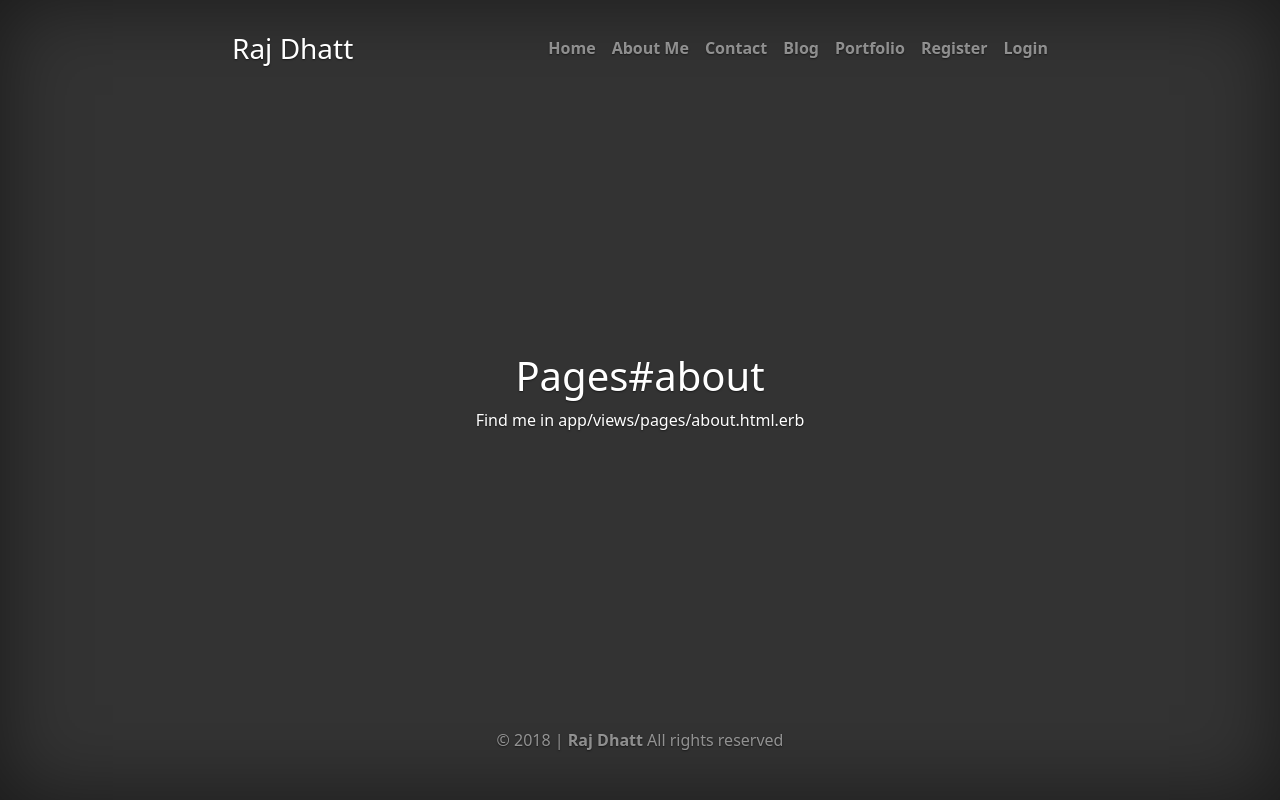
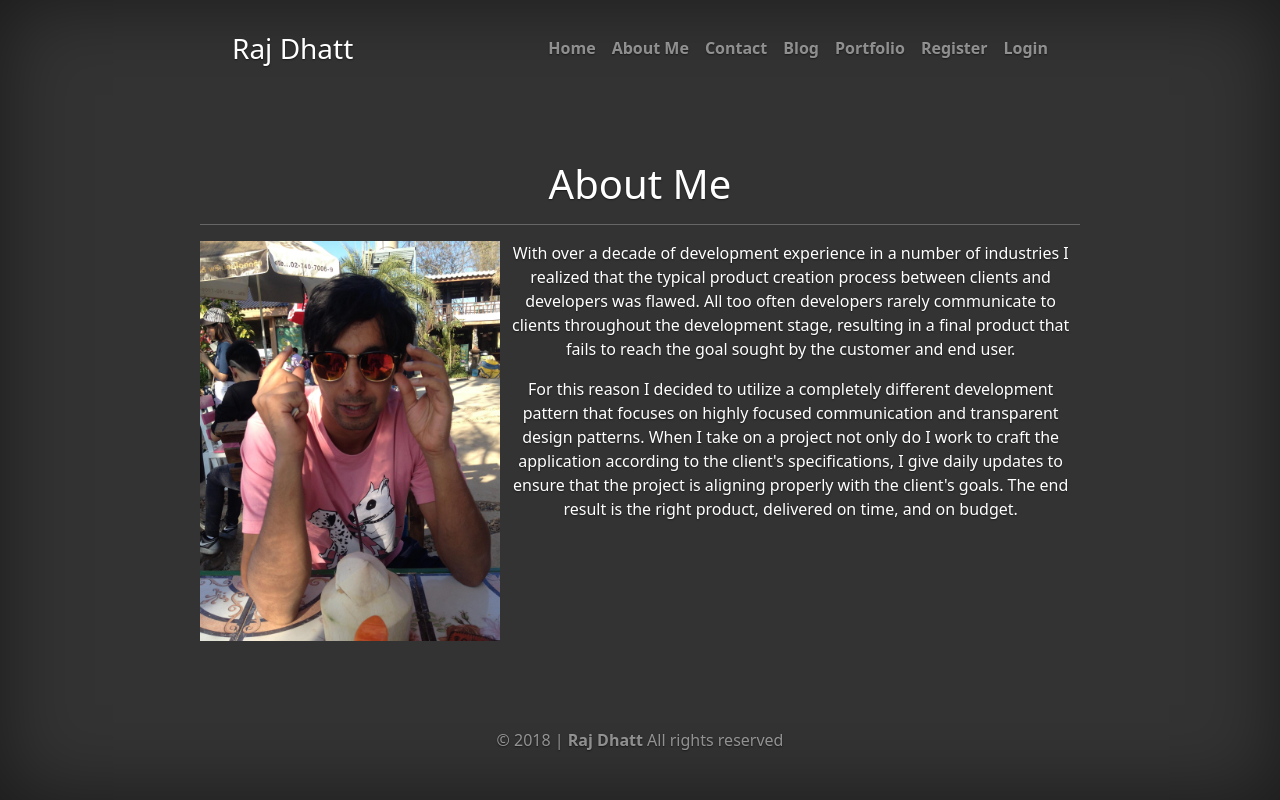
Before and after one commit to rajd99/decamp, a Rails app: page /about-me in a window 1280 px wide. Run offline with Rails 7, Linux system fonts and the light colour scheme; style sheets or scripts are compiled from the project's sources; parts of the project's set-up code (start-up, migrations or seed data) failed here and were passed over; some libraries are stand-ins or nearby versions.

Commit message:
Updated Image for about me page

```diff
--- a/app/views/pages/about.html.erb
+++ b/app/views/pages/about.html.erb
@@ -1,2 +1,13 @@
-<h1>Pages#about</h1>
-<p>Find me in app/views/pages/about.html.erb</p>
+<h1>About Me </h1>
+<hr>
+
+
+<div class="row">
+  <div class="col-md-4">
+    <%= image_tag "ra.jpg", width: 300, alt: "Picture" %>
+  </div>
+    <div class="col-md-8">
+    <p>With over a decade of development experience in a number of industries I realized that the typical product creation process between clients and developers was flawed. All too often developers rarely communicate to clients throughout the development stage, resulting in a final product that fails to reach the goal sought by the customer and end user.</p>
+     <p>For this reason I decided to utilize a completely different development pattern that focuses on highly focused communication and transparent design patterns. When I take on a project not only do I work to craft the application according to the client's specifications, I give daily updates to ensure that the project is aligning properly with the client's goals. The end result is the right product, delivered on time, and on budget.</p>
+  </div>
+</div>
```
Also changed, not shown: app/assets/images/ra.jpg (added).
